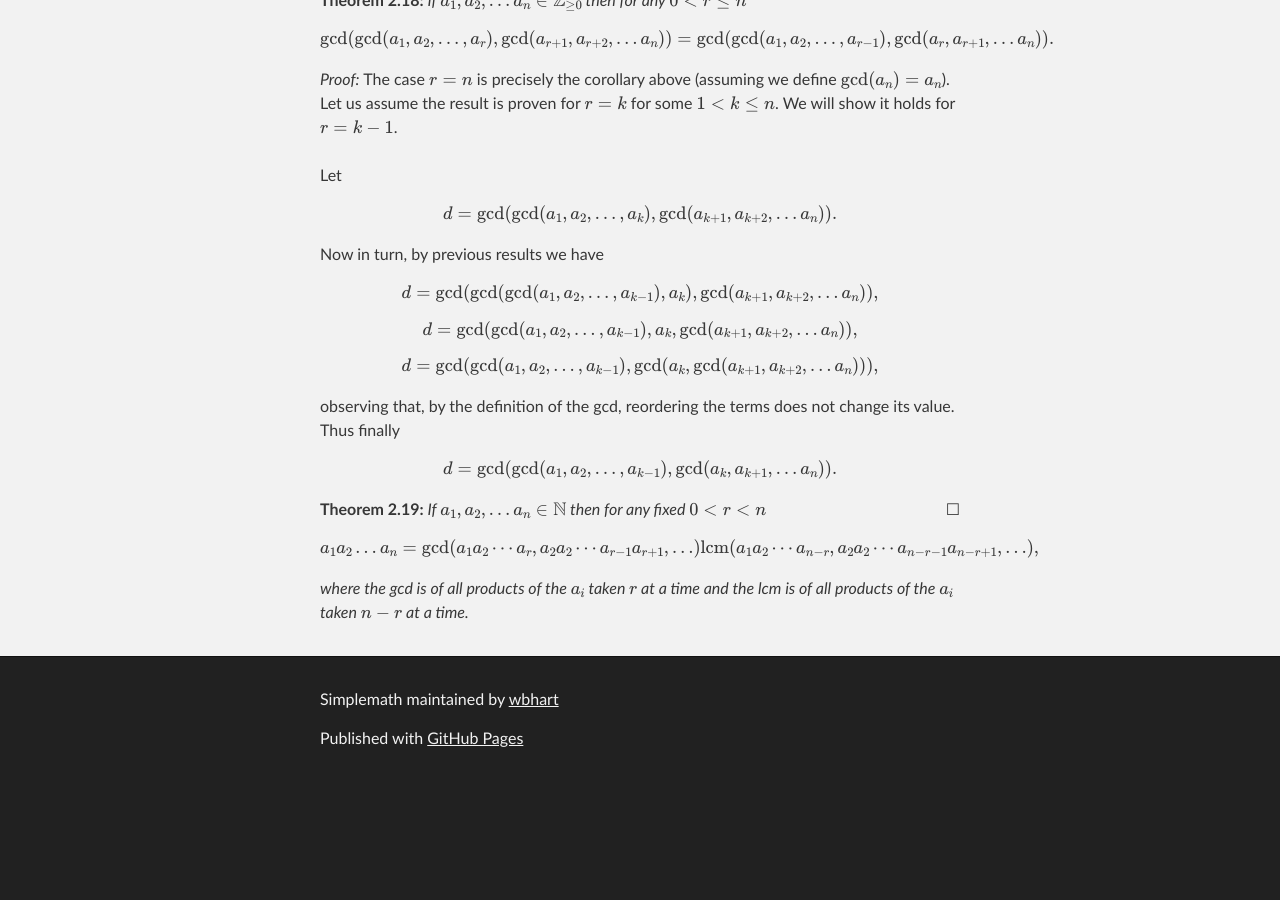
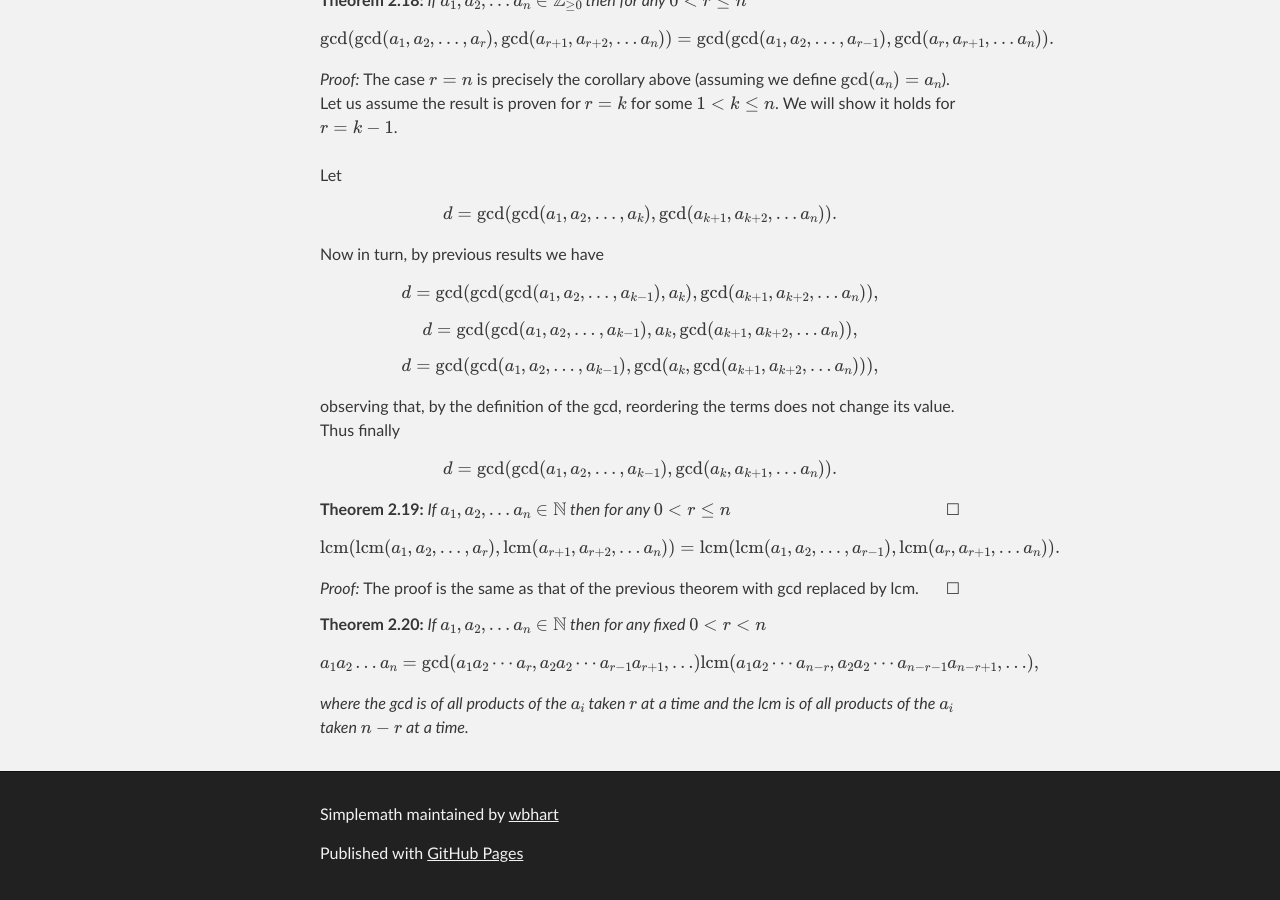
Before and after one commit to wbhart/SimpleMath, a Jekyll site: the page built from test.html, in a window 1280 px wide and 900 px high, scrolled down 5257 px. Built offline with Jekyll 4.4.1, drawn with Linux system fonts in a browser that asks for light colours; formulas are drawn with MathJax 3; before the commit the page ends 6042 px from its top, so only the background shows below that.

Commit message:
Update test.html

```diff
--- a/test.html
+++ b/test.html
@@ -270,6 +270,14 @@ observing that, by the definition of the gcd, reordering the terms does not chan
 \[d = \gcd(\gcd(a_1, a_2, \ldots, a_{k-1}), \gcd(a_k, a_{k+1}, \ldots a_n)).\]
 </proof>
 
+<theorem> If \(a_1, a_2, \ldots a_n \in \mathbb{N}\) then for any \(0 < r \leq n\)
+\[\mbox{lcm}(\mbox{lcm}(a_1, a_2, \ldots, a_r), \mbox{lcm}(a_{r+1}, a_{r+2}, \ldots a_n)) =
+\mbox{lcm}(\mbox{lcm}(a_1, a_2, \ldots, a_{r-1}), \mbox{lcm}(a_r, a_{r+1}, \ldots a_n)).\]
+</theorem>
+
+<proof> The proof is the same as that of the previous theorem with gcd replaced by lcm.
+</proof>
+
 <theorem> If \(a_1, a_2, \ldots a_n \in \mathbb{N}\) then for any fixed \(0 < r < n\)
 \[a_1a_2\ldots a_n = \gcd(a_1a_2\cdots a_r, a_2a_2\cdots a_{r-1}a_{r+1}, \ldots)
 \mbox{lcm}(a_1a_2\cdots a_{n-r}, a_2a_2\cdots a_{n-r-1}a_{n-r+1}, \ldots),\]
```
